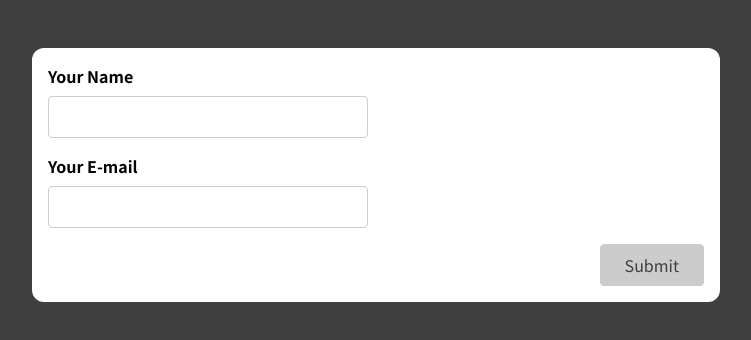
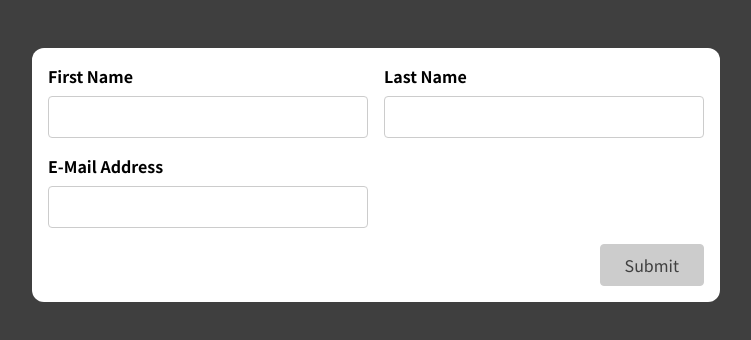
Before and after one commit to kkata/learning-react-complete-guide, a React (Create React App) app: page / in a window 1280 px wide. Shown: the top 340 px of the page, without its empty margins (264-1015 px from the left). Built offline with nearby package versions, Linux system fonts and the light colour scheme.

Commit message:
207. A Challenge For You

```diff
--- a/src/App.js
+++ b/src/App.js
@@ -1,9 +1,9 @@
-import SimpleInput from './components/SimpleInput';
+import BasicForm from "./components/BasicForm";
 
 function App() {
   return (
     <div className="app">
-      <SimpleInput />
+      <BasicForm />
     </div>
   );
 }
--- a/src/components/BasicForm.js
+++ b/src/components/BasicForm.js
@@ -1,22 +1,110 @@
-const BasicForm = (props) => {
+import useInputGeneral from "../hooks/use-input-v2";
+
+const validateName = (value) => !!value.trim().length;
+const validateEmail = (value) => /^[^\s@]+@[^\s@]+\.[^\s@]+$/.test(value);
+
+const BasicForm = () => {
+  const {
+    value: firstName,
+    isValidInput: isValidFirstName,
+    isErrorInput: isErrorFirstName,
+    handleInputBlur: handleBlurFirstName,
+    handleInputChange: handleChangeFirstName,
+    reset: resetFirstName,
+  } = useInputGeneral(validateName);
+  const {
+    value: lastName,
+    isValidInput: isValidLastName,
+    isErrorInput: isErrorLastName,
+    handleInputBlur: handleBlurLastName,
+    handleInputChange: handleChangeLastName,
+    reset: resetLastName,
+  } = useInputGeneral(validateName);
+  const {
+    value: eMail,
+    isValidInput: isValidEmail,
+    isErrorInput: isErrorEmail,
+    handleInputBlur: handleBlurEmail,
+    handleInputChange: handleChangeEmail,
+    reset: resetEmail,
+  } = useInputGeneral(validateEmail);
+
+  let isValidForm = false;
+  if (isValidFirstName && isValidLastName && isValidEmail) {
+    isValidForm = true;
+  }
+
+  const handleSubmit = (event) => {
+    event.preventDefault();
+
+    if (isValidFirstName && isValidLastName && isValidEmail) {
+      console.log(firstName);
+      console.log(lastName);
+      console.log(eMail);
+      resetFirstName();
+      resetLastName();
+      resetEmail();
+    } else {
+      console.error("error");
+      return;
+    }
+  };
+
+  const classesFirstName = isErrorFirstName
+    ? "form-control invalid"
+    : "form-control";
+  const classesLastName = isErrorLastName
+    ? "form-control invalid"
+    : "form-control";
+  const classesEmail = isErrorEmail ? "form-control invalid" : "form-control";
+
   return (
-    <form>
-      <div className='control-group'>
-        <div className='form-control'>
-          <label htmlFor='name'>First Name</label>
-          <input type='text' id='name' />
+    <form onSubmit={handleSubmit}>
+      <div className="control-group">
+        <div className={classesFirstName}>
+          <label htmlFor="firstName">First Name</label>
+          <input
+            type="text"
+            id="firstName"
+            value={firstName}
+            onBlur={handleBlurFirstName}
+            onChange={handleChangeFirstName}
+          />
+          {isErrorFirstName && (
+            <p className="error-text">First Name must not be empty.</p>
+          )}
         </div>
-        <div className='form-control'>
-          <label htmlFor='name'>Last Name</label>
-          <input type='text' id='name' />
+        <div className={classesLastName}>
+          <label htmlFor="lastName">Last Name</label>
+          <input
+            type="text"
+            id="lastName"
+            value={lastName}
+            onBlur={handleBlurLastName}
+            onChange={handleChangeLastName}
+          />
+          {isErrorLastName && (
+            <p className="error-text">Last Name must not be empty.</p>
+          )}
         </div>
       </div>
-      <div className='form-control'>
-        <label htmlFor='name'>E-Mail Address</label>
-        <input type='text' id='name' />
+      <div className={classesEmail}>
+        <label htmlFor="name">E-Mail Address</label>
+        <input
+          type="email"
+          id="email"
+          value={eMail}
+          onBlur={handleBlurEmail}
+          onChange={handleChangeEmail}
+        />
+        {isErrorEmail && (
+          <p className="error-text">
+            E-Mail Address must not be empty and valid.
+          </p>
+        )}
       </div>
-      <div className='form-actions'>
-        <button>Submit</button>
+      <div className="form-actions">
+        <button disabled={!isValidForm}>Submit</button>
       </div>
     </form>
   );
--- /dev/null
+++ b/src/hooks/use-input-v2.js
@@ -0,0 +1,34 @@
+import { useState } from "react";
+
+const useInputGeneral = (validateFn) => {
+  const [value, setValue] = useState("");
+  const [isValidInput, setIsValidInput] = useState(false);
+  const [isTouched, setTouched] = useState(false);
+  const isErrorInput = isTouched && !isValidInput;
+
+  const handleInputBlur = () => {
+    setTouched(true);
+  };
+
+  const handleInputChange = (event) => {
+    setValue(event.target.value);
+    setIsValidInput(validateFn(event.target.value));
+  };
+
+  const reset = () => {
+    setValue("");
+    setIsValidInput(false);
+    setTouched(false);
+  };
+
+  return {
+    value,
+    isValidInput,
+    isErrorInput,
+    handleInputBlur,
+    handleInputChange,
+    reset,
+  };
+};
+
+export default useInputGeneral;
```
